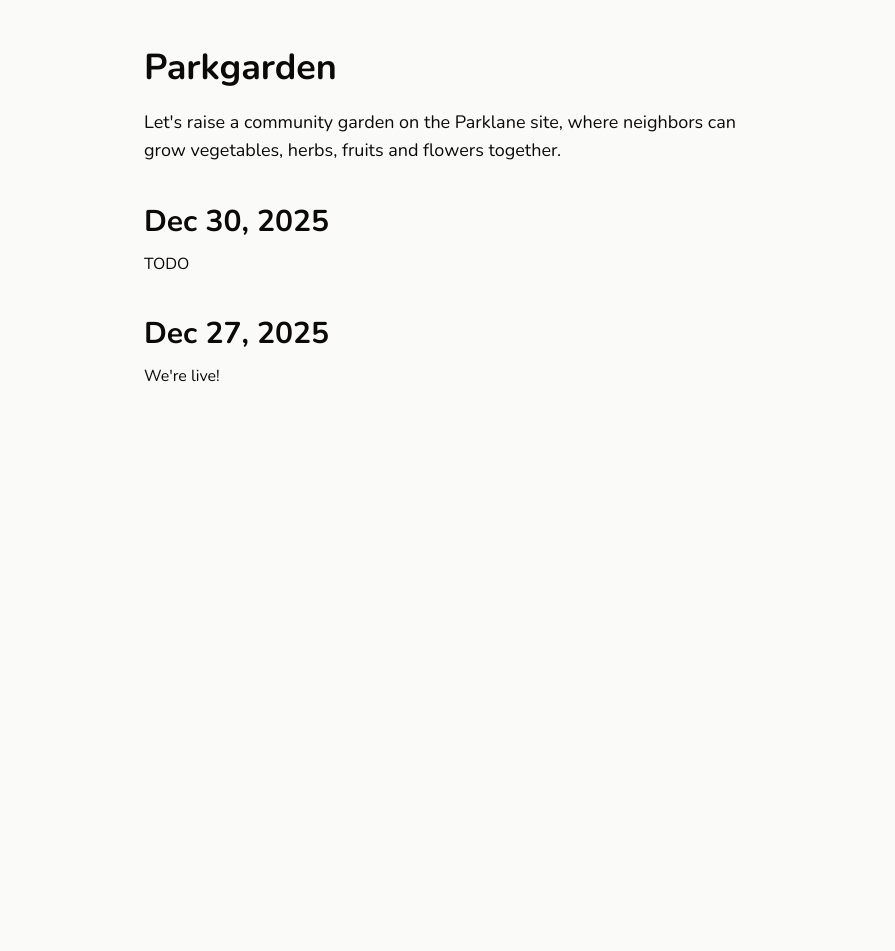
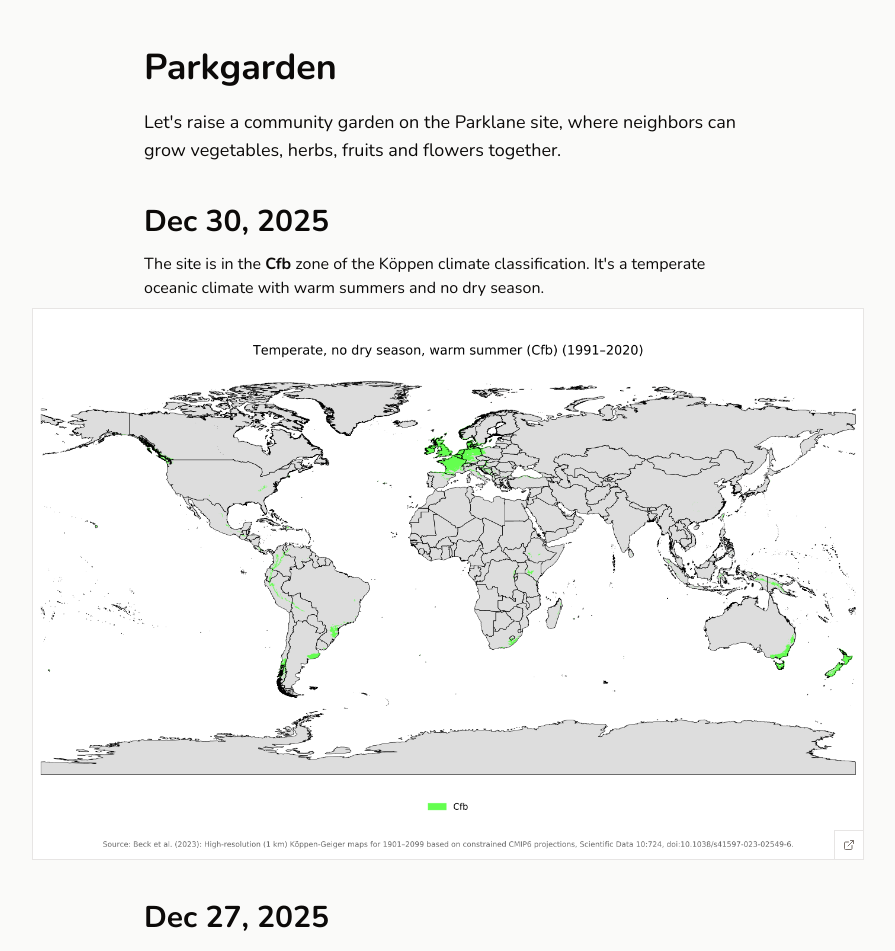
Before and after one commit to BrunoRoemers/parkgarden, a Next.js app: page / in a window 1280 px wide. Shown: the top 951 px of the page, without its empty margins (192-1087 px from the left). Before the commit the page ends 800 px from the top, so only its background shows below. Built offline with nearby package versions, Linux system fonts and the light colour scheme.

Commit message:
Document climate

```diff
--- a/src/app/page.tsx
+++ b/src/app/page.tsx
@@ -1,4 +1,6 @@
-import { Narrow } from "@/components/theme/container";
+import imgKoppenCfb from "@/assets/2025-12-30-koppen-cfb.png";
+import { Narrow, Wide } from "@/components/theme/container";
+import { Image } from "@/components/theme/image";
 import { H1, H2, Lead, P } from "@/components/theme/text";
 
 export default function Page() {
@@ -16,8 +18,19 @@ export default function Page() {
       <section>
         <Narrow>
           <H2>Dec 30, 2025</H2>
-          <P>TODO</P>
+          <P>
+            The site is in the <b>Cfb</b> zone of the Köppen climate
+            classification. It&apos;s a temperate oceanic climate with warm
+            summers and no dry season.
+          </P>
         </Narrow>
+        <Wide>
+          <Image
+            src={imgKoppenCfb}
+            alt="Cfb zone of the Köppen climate classification"
+            sourceUrl="https://commons.wikimedia.org/wiki/File:Koppen-Geiger_Map_v2_Cfb_1991%E2%80%932020.svg"
+          />
+        </Wide>
       </section>
       <section>
         <Narrow>
--- /dev/null
+++ b/src/components/theme/image.tsx
@@ -0,0 +1,30 @@
+import { cn } from "@/lib/utils";
+import { ExternalLink } from "lucide-react";
+import NextImage from "next/image";
+import type { ComponentProps } from "react";
+
+type Props = ComponentProps<typeof NextImage> & {
+  caption?: string;
+  sourceUrl?: string;
+  className?: string;
+};
+
+export const Image = ({ caption, sourceUrl, className, ...props }: Props) => {
+  return (
+    <figure className={cn("relative border bg-white", className)}>
+      <NextImage {...props} />
+      {caption && <figcaption>{caption}</figcaption>}
+      {sourceUrl && (
+        <a
+          href={sourceUrl}
+          className="text-muted-foreground hover:bg-background absolute right-0 bottom-0 block border-t border-l p-2"
+          target="_blank"
+          rel="noopener noreferrer"
+          title="view the source"
+        >
+          <ExternalLink size={12} />
+        </a>
+      )}
+    </figure>
+  );
+};
```
Also changed, not shown: src/assets/2025-12-30-koppen-cfb.png (added).
